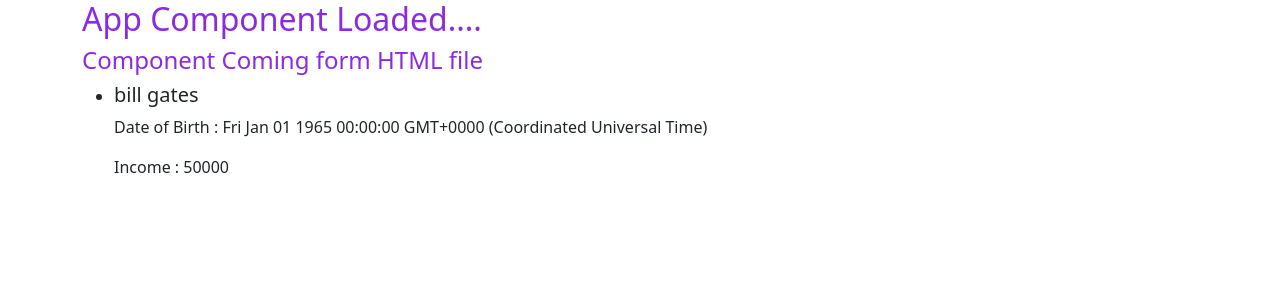
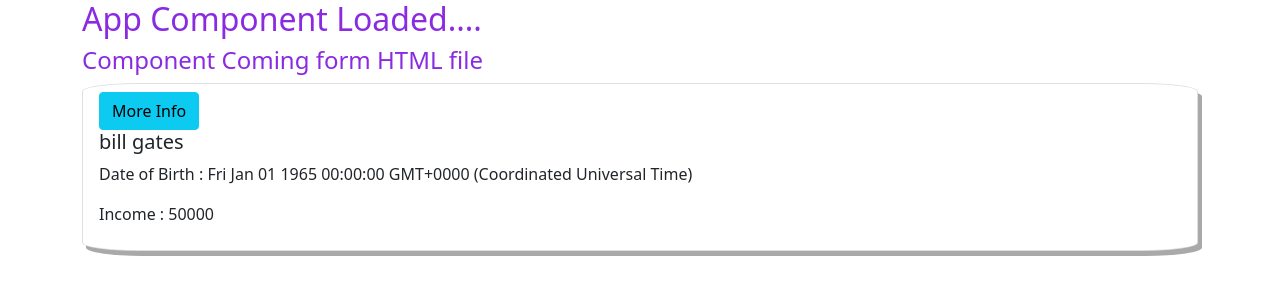
Before and after one commit to synergy2411/genpact-dec21, an Angular app in the folder users-app/: page / in a window 1280 px wide. Shown: the top 300 px of the page. Built offline with nearby package versions, Linux system fonts and the light colour scheme.

Commit message:
binding concepts added

```diff
--- a/users-app/src/app/components/users/users.component.css
+++ b/users-app/src/app/components/users/users.component.css
@@ -1,3 +1,9 @@
 h4{
   color: blueviolet;
 }
+
+.my-list{
+  margin-bottom: 10px;
+  box-shadow: darkgrey 4px 5px;
+  border-radius: 5%;
+}
--- a/users-app/src/app/components/users/users.component.html
+++ b/users-app/src/app/components/users/users.component.html
@@ -1,7 +1,8 @@
 <h4>Component Coming form HTML file</h4>
 
-<ul>
-  <li>
+<ul class="list-group">
+  <li class="list-group-item my-list">
+    <button class="btn btn-info" (click)="onMoreInfo(user)">More Info</button>
     <h5>{{user.firstName}} {{user.lastName}}</h5>
     <p>Date of Birth : <span [innerText]="user.dob"></span> </p>
     <p>Income : <span [innerText]="user.income"></span></p>
--- a/users-app/src/app/components/users/users.component.ts
+++ b/users-app/src/app/components/users/users.component.ts
@@ -14,4 +14,7 @@ export class UsersComponent{
     isWorking : true,
     company : "Microsoft"
   }
+  onMoreInfo(usr : any){
+    alert(`This is ${usr.lastName}, ${usr.firstName}`)
+  }
 }
```
Also changed, not shown: 1 other file (tests, documents, lock files or other folders).
